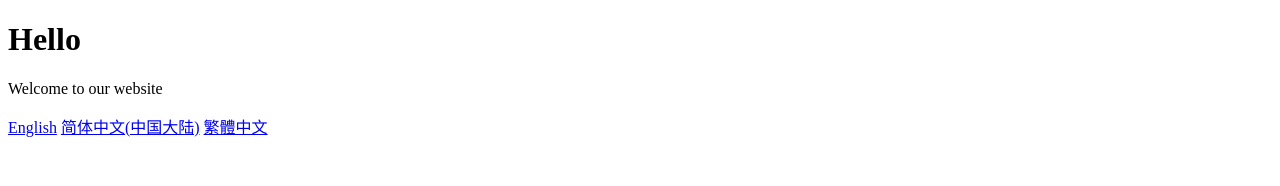
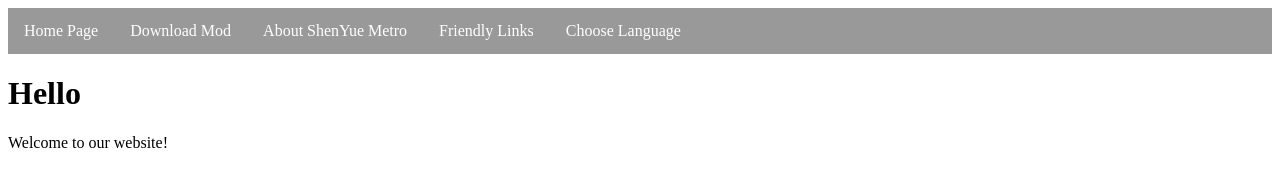
Before and after one commit to Sgss123/ShenYueMetroMoreBlock, a plain HTML site: page index.html in a window 1280 px wide. Drawn offline with Linux system fonts and the light colour scheme.

Commit message:
添加多语言，完善导航栏
添加多语言，完善导航栏

```diff
--- a/index.html
+++ b/index.html
@@ -5,24 +5,28 @@
     <meta charset="UTF-8">
     <meta http-equiv="X-UA-Compatible" content="IE=edge">
     <meta name="viewport" content="width=device-width, initial-scale=1.0">
-    <title>ShenYue Metro More Block Mod</title>
+    <meta name="description" content="深月铁路更多方块Mod">
+    <meta name="keywords" content="ShenYue Metro">
+    <meta name="author" content="Sgss">
+    <meta name="copyright" content="ShenYue Metro">
+    <meta name="robots" content="All">
     <script src="/static/scripts/jquery-3.6.4.min.js"></script>
     <script src="/static/npm/jquery-cookie@1.4.1/jquery.cookie.min.js"></script>
     <script src="/static/scripts/language-switch.js"></script>
+    <title id="title"></title>
+    <link rel="stylesheet" href="/static/css/index.css">
 </head>
 
 <body>
+    <nav id="nav-placeholder"></nav>
     <h1 id="heading"></h1>
     <p id="content"></p>
-    <a href="?lang=en">English</a>
-    <a href="?lang=zh-Hans">简体中文(中国大陆)</a>
-    <a href="?lang=zh-Hant">繁體中文</a>
     <script>
         var params = new URLSearchParams(window.location.search);
         var langCode = params.get('lang');
         switchLanguage(langCode, 'en');
     </script>
-
+    <script src="/static/scripts/nav.js"></script>
 </body>
 
 </html>
--- /dev/null
+++ b/static/css/navbar.css
@@ -0,0 +1,57 @@
+ul {
+    list-style-type: none;
+    margin: 0;
+    padding: 0;
+    background-color: #999;
+    overflow: hidden;
+    /*        注意: overflow:hidden 添加到 ul 元素,以防止 li 元素列表的外出(当li{float:left}时)。         来源链接：https://www.runoob.com/try/try.php?filename=trycss_navbar_horizontal_float&basepath=0        */
+}
+
+li {
+    float: left;
+}
+
+li a {
+    color: white;
+    padding: 14px 16px;
+    display: inline-block;
+    text-decoration: none;
+}
+
+li>a.active {
+    background-color: green;
+}
+
+li>a:hover:not(a.active),
+.dropbtn:hover {
+    background-color: #555;
+}
+
+.dropdown-content {
+    display: none;
+    position: absolute;
+    /* 默认相对于<html>进行绝对定位 */
+    background-color: #f9f9f9;
+    min-width: 100px;
+    box-shadow: 0 8px 16px 0 rgba(0, 0, 0, .2);
+}
+
+.dropdown-content a {
+    color: black;
+    display: block;
+    /* 因为<a>标签不是块元素，min-width:100px不会生效 */
+}
+
+.dropdown-content a:hover {
+    background-color: #f1f1f1;
+    color: deepskyblue;
+}
+
+.dropdown:hover .dropdown-content {
+    display: block;
+}
+
+/* 中间的空格表示，鼠标悬念在.dropdown上时，dropdown的子元素.dropdown-content变为块元素 */
+/* ### 待完善 ###
+    因为.dropdown只用过一次，觉得可以删除<div class="dropdown"></div>来减少代码量，尝试  将.dropdown:hover .dropdown-content {display: block;} 修改为.dropbtn:hover+.dropdown-content {display: block;} 并删除<div class="dropdown"></div>后，鼠标悬停在“下拉菜单”上，会显示下拉菜单， 但无法选中菜单中的“链接 x”， ### 为什么？该如何完善？ ###
+ */
--- a/static/lang/en.json
+++ b/static/lang/en.json
@@ -1,4 +1,10 @@
 {
+    "title": "ShenYue Metro More Block Mod - ShenYue Metro",
+    "Home": "Home Page",
+    "Download": "Download Mod",
+    "About": "About ShenYue Metro",
+    "FriendlyLinks": "Friendly Links",
+    "ChooseLanguage": "Choose Language",
     "heading": "Hello",
-    "content": "Welcome to our website"
+    "content": "Welcome to our website!"
 }
--- a/static/scripts/language-switch.js
+++ b/static/scripts/language-switch.js
@@ -10,8 +10,14 @@ function switchLanguage(langCode, defaultLangCode) {
         dataType: 'json',
         success: function (langData) {
             // 更新页面中需要切换语言的元素的文本内容
+            $('#title').text(langData.title);
             $('#heading').text(langData.heading);
             $('#content').text(langData.content);
+            $('#Home').text(langData.Home);
+            $('#Download').text(langData.Download);
+            $('#About').text(langData.About);
+            $('#FriendlyLinks').text(langData.FriendlyLinks);
+            $('#ChooseLanguage').text(langData.ChooseLanguage);
             // ...
             $.cookie('langCode', langCode);
         }
--- /dev/null
+++ b/static/scripts/nav.js
@@ -0,0 +1,31 @@
+var $nav = $('<nav>').html(`
+<link rel="stylesheet" href="/static/css/navbar.css">
+  <nav>
+        <ul>
+            <li><a id="Home" href="/"></a></li>
+            <li><a id="Download" href="/download"></a></li>
+            <li><a id="About" href="/about"></a></li>
+            <li>
+                <div class="dropdown">
+                    <a href="javascript:void(0);" id="FriendlyLinks" class="dropbtn"></a>
+                    <div class="dropdown-content">
+                        <a href="#">链接 1</a>
+                        <a href="#">链接 2</a>
+                        <a href="#">链接 3</a>
+                    </div>
+                </div>
+            </li>
+            <li>
+                <div class="dropdown">
+                    <a href="#" id="ChooseLanguage" class="dropbtn">语言</a>
+                    <div class="dropdown-content">
+                        <a href="?lang=en">English</a>
+                        <a href="?lang=zh-Hans">简体中文(中国大陆)</a>
+                        <a href="?lang=zh-Hant">繁體中文</a>
+                    </div>
+                </div>
+            </li>
+        </ul>
+    </nav>
+`);
+$('#nav-placeholder').append($nav);
```
Also changed, not shown: nav.html (added, +87 -0 lines), static/lang/zh-Hans.json (+8 -2 lines), static/lang/zh-Hant.json (+8 -2 lines), static/css/index.css (added), static/scripts/dist/language-switch.dev.js (added).
